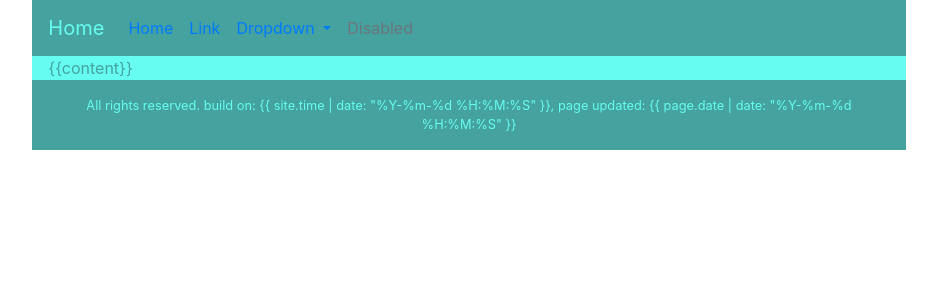
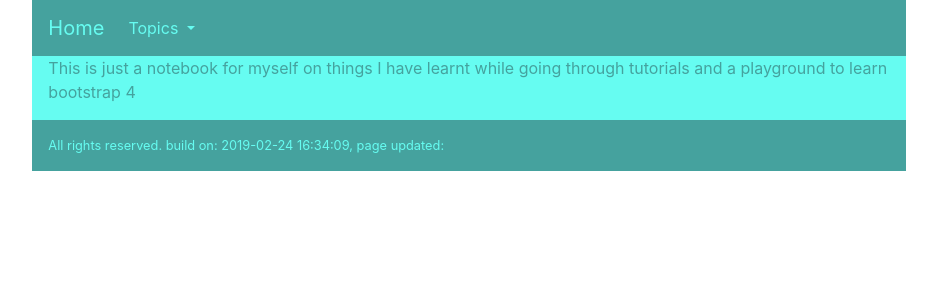
Before and after one commit to CoolColdUK/CoolColdUK.github.io, a Jekyll site: the page template.html, which Jekyll copies as it is, in a window 1280 px wide. Shown: the top 300 px of the page, without its empty margins (171-1108 px from the left). Built offline with Jekyll 4.4.1, drawn with Linux system fonts in a browser that asks for light colours; nearby versions of some CDN libraries.

Commit message:
fix link color

```diff
--- a/_includes/menu.html
+++ b/_includes/menu.html
@@ -1,9 +1,10 @@
 <div class="collapse navbar-collapse" id="navbarSupportedContent">
     <ul class="navbar-nav mr-auto">
         <li class="nav-item dropdown">
-            <a class="nav-link dropdown-toggle" href="#"
+            <a class="nav-link dropdown-toggle text-primary" href="#"
                 id="navbarDropdown" role="button" data-toggle="dropdown"
-                aria-haspopup="true" aria-expanded="false">
+                aria-haspopup="true" aria-expanded="false"
+                >
                 Topics
             </a>
             <div class="dropdown-menu" aria-labelledby="navbarDropdown">
--- a/assets/css/main.css
+++ b/assets/css/main.css
@@ -23,3 +23,6 @@ body{
 .text-secondary{
     color: #45a29e!important;
 }
+
+.nav-link {color: #66fcf1;}
+.nav-link:hover {color: #66fcf1;}
--- a/template.html
+++ b/template.html
@@ -8,7 +8,7 @@
         crossorigin="anonymous">
     <link rel="stylesheet" href="assets/css/styles.css">
     <link rel="stylesheet" href="assets/css/main.css">
-    <title>{{ page.title }}</title>
+    <title>CoolCold Notebook</title>
 </head>
 
 <body class="content">
@@ -18,52 +18,43 @@
 
             <!--nav-->
             <nav class="row navbar navbar-expand-lg text-primary bg-primary">
-                <!--logo-->
                 <a class="navbar-brand text-primary" href="/">Home</a>
                 <button class="navbar-toggler" type="button" data-toggle="collapse" data-target="#navbarSupportedContent"
                     aria-controls="navbarSupportedContent" aria-expanded="false" aria-label="Toggle navigation">
                     <span class="navbar-toggler-icon"></span>
                 </button>
-
-                <!--menu items-->
-
                 <div class="collapse navbar-collapse" id="navbarSupportedContent">
                     <ul class="navbar-nav mr-auto">
-                        <li class="nav-item active">
-                            <a class="nav-link" href="#">Home <span class="sr-only">(current)</span></a>
-                        </li>
-                        <li class="nav-item">
-                            <a class="nav-link" href="#">Link</a>
-                        </li>
                         <li class="nav-item dropdown">
                             <a class="nav-link dropdown-toggle" href="#" id="navbarDropdown" role="button" data-toggle="dropdown"
                                 aria-haspopup="true" aria-expanded="false">
-                                Dropdown
+                                Topics
                             </a>
                             <div class="dropdown-menu" aria-labelledby="navbarDropdown">
-                                <a class="dropdown-item" href="#">Action</a>
-                                <a class="dropdown-item" href="#">Another action</a>
-                                <div class="dropdown-divider"></div>
-                                <a class="dropdown-item" href="#">Something else here</a>
+
+                                <a class="dropdown-item" href="/liquid">liquid</a>
+
+                                <a class="dropdown-item" href="/mql4">mql4</a>
+
                             </div>
-                        </li>
-                        <li class="nav-item">
-                            <a class="nav-link disabled" href="#">Disabled</a>
                         </li>
                     </ul>
                 </div>
+
+
+
             </nav>
+
+
 
             <!--content-->
             <div class="row bg-secondary text-secondary px-3">
-                {{content}}
+                <p>This is just a notebook for myself on things I have learnt while going through tutorials and a
+                    playground to learn bootstrap 4</p>
             </div>
 
-            <!--footer-->
             <div class="row bg-primary p-3 text-primary text-center small">
-                All rights reserved. build on: {{ site.time | date: "%Y-%m-%d %H:%M:%S" }}, page updated: {{
-                page.date
-                | date: "%Y-%m-%d %H:%M:%S" }}
+                All rights reserved. build on: 2019-02-24 16:34:09, page updated:
             </div>
         </div>
 
```
